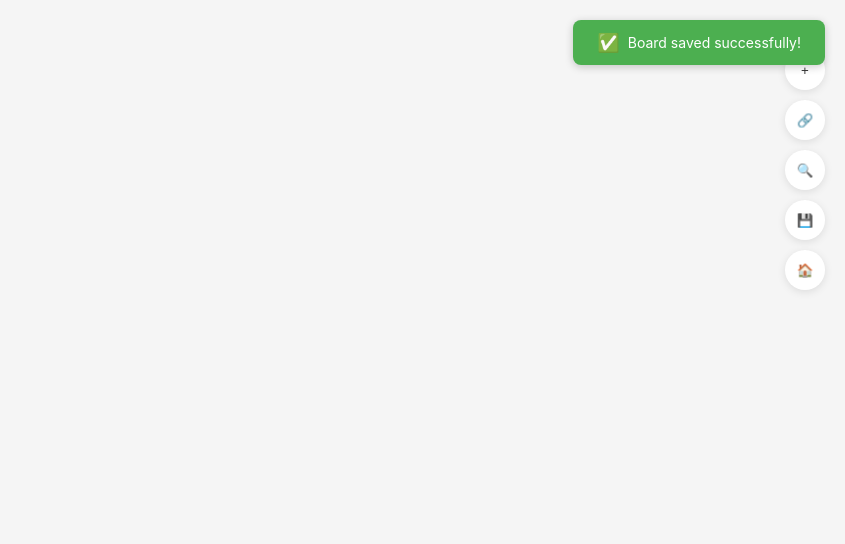
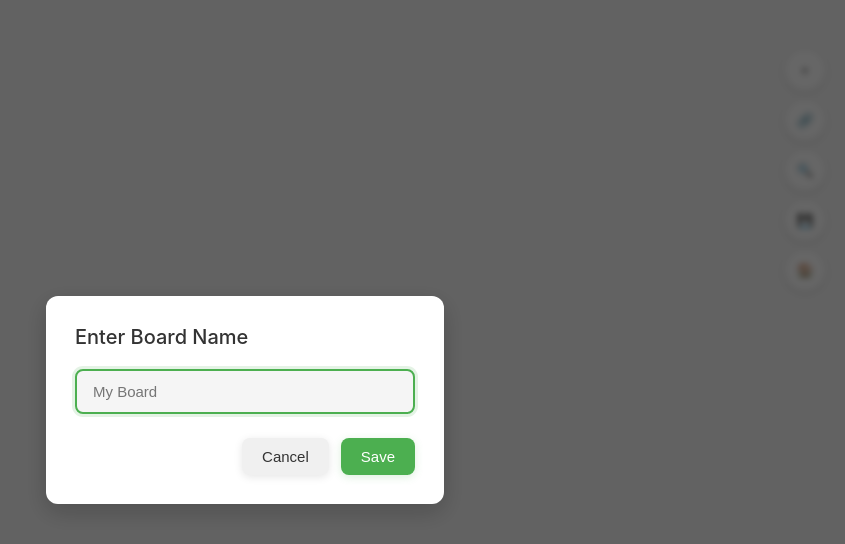
Before and after one commit to mucahit-sahin/CluesApp, an Electron app: page board.html in a window 1200 px wide. Both pictures are taken after a click on the button "Save Board". Shown: the whole page, without its empty margins (355-1200 px from the left). Drawn offline with Linux system fonts and the light colour scheme; no server answers.

Commit message:
Add board name modal for improved board management
- Introduced a modal for entering a board name when saving for the first time.
- Updated JavaScript to handle modal visibility and input validation.
- Enhanced user experience by allowing users to specify a custom board name before saving.
- Refactored save functionality to accommodate the new board name input.

```diff
--- a/board.html
+++ b/board.html
@@ -439,6 +439,115 @@
         .notification .icon {
             font-size: 18px;
         }
+
+        .modal-overlay {
+            position: fixed;
+            top: 0;
+            left: 0;
+            right: 0;
+            bottom: 0;
+            background: rgba(0, 0, 0, 0.6);
+            display: none;
+            justify-content: center;
+            align-items: center;
+            z-index: 2000;
+            backdrop-filter: blur(3px);
+            transition: opacity 0.2s ease;
+            opacity: 0;
+        }
+
+        .modal-overlay.visible {
+            display: flex;
+            opacity: 1;
+        }
+
+        .modal {
+            background: var(--card-bg);
+            border-radius: 12px;
+            padding: 28px;
+            width: 340px;
+            box-shadow: 0 8px 24px rgba(0, 0, 0, 0.2);
+            transform: translateY(20px);
+            transition: transform 0.3s ease;
+            border: 1px solid rgba(255, 255, 255, 0.1);
+        }
+
+        .modal-overlay.visible .modal {
+            transform: translateY(0);
+        }
+
+        .modal-title {
+            font-size: 20px;
+            margin-bottom: 20px;
+            color: var(--text-color);
+            font-weight: 500;
+        }
+
+        .modal input {
+            width: 100%;
+            padding: 12px 16px;
+            border: 2px solid var(--border-color);
+            border-radius: 8px;
+            font-size: 15px;
+            margin-bottom: 24px;
+            background: var(--bg-color);
+            color: var(--text-color);
+            box-sizing: border-box;
+            transition: all 0.2s ease;
+        }
+
+        .modal input:focus {
+            outline: none;
+            border-color: #4CAF50;
+            box-shadow: 0 0 0 3px rgba(76, 175, 80, 0.15);
+        }
+
+        .modal input.error {
+            border-color: #ff4444;
+            box-shadow: 0 0 0 3px rgba(255, 68, 68, 0.15);
+        }
+
+        .modal-buttons {
+            display: flex;
+            justify-content: flex-end;
+            gap: 12px;
+        }
+
+        .modal button {
+            padding: 10px 20px;
+            border: none;
+            border-radius: 8px;
+            cursor: pointer;
+            font-size: 15px;
+            font-weight: 500;
+            transition: all 0.2s ease;
+        }
+
+        .modal button:hover {
+            transform: translateY(-2px);
+        }
+
+        .modal button.primary {
+            background: #4CAF50;
+            color: white;
+            box-shadow: 0 2px 8px rgba(76, 175, 80, 0.2);
+        }
+
+        .modal button.primary:hover {
+            background: #43a047;
+            box-shadow: 0 4px 12px rgba(76, 175, 80, 0.3);
+        }
+
+        .modal button.secondary {
+            background: var(--menu-hover);
+            color: var(--text-color);
+            box-shadow: 0 2px 8px rgba(0, 0, 0, 0.1);
+        }
+
+        .modal button.secondary:hover {
+            background: var(--toolbar-hover);
+            box-shadow: 0 4px 12px rgba(0, 0, 0, 0.15);
+        }
     </style>
 </head>
 <body>
@@ -500,6 +609,16 @@
         <div class="color-option" data-color="#DCD3FF" style="background-color: #DCD3FF;" title="Vibrant Lavender"></div>
         <div class="color-option" data-color="#FFC8A2" style="background-color: #FFC8A2;" title="Vibrant Peach"></div>
     </div>
+    <div class="modal-overlay" id="boardNameModal">
+        <div class="modal">
+            <div class="modal-title">Enter Board Name</div>
+            <input type="text" id="boardNameInput" placeholder="My Board">
+            <div class="modal-buttons">
+                <button class="secondary" id="cancelBoardName">Cancel</button>
+                <button class="primary" id="saveBoardName">Save</button>
+            </div>
+        </div>
+    </div>
     <script src="renderer.js"></script>
 </body>
 </html>
--- a/renderer.js
+++ b/renderer.js
@@ -13,6 +13,14 @@ const boldBtn = document.getElementById("boldBtn");
 const italicBtn = document.getElementById("italicBtn");
 const underlineBtn = document.getElementById("underlineBtn");
 const strikeBtn = document.getElementById("strikeBtn");
+
+// Add board name modal elements
+const boardNameModal = document.getElementById("boardNameModal");
+const boardNameInput = document.getElementById("boardNameInput");
+const saveBoardNameBtn = document.getElementById("saveBoardName");
+const cancelBoardNameBtn = document.getElementById("cancelBoardName");
+
+let boardName = null;
 
 // Initialize theme
 async function initializeTheme() {
@@ -38,6 +46,9 @@ if (boardId) {
 }
 
 function loadBoardData(boardData) {
+  // Store board name
+  boardName = boardData.name;
+
   // Clear existing board
   board.innerHTML = "";
   connections = [];
@@ -88,7 +99,7 @@ function saveBoardData() {
 
   const boardData = {
     id: boardId || Date.now().toString(),
-    name: `Board ${new Date().toLocaleDateString()}`,
+    name: boardName || `Board ${new Date().toLocaleDateString()}`,
     notes,
     connections: connectionData,
   };
@@ -98,8 +109,32 @@ function saveBoardData() {
 
 // Event listeners for save and return
 saveBoardBtn.addEventListener("click", () => {
-  saveBoardData();
-  showNotification("Board saved successfully!");
+  if (!boardId && !boardName) {
+    // First time saving, show modal
+    boardNameModal.classList.add("visible");
+    boardNameInput.focus();
+  } else {
+    saveBoardData();
+    showNotification("Board saved successfully!");
+  }
+});
+
+// Handle board name modal
+saveBoardNameBtn.addEventListener("click", () => {
+  const name = boardNameInput.value.trim();
+  if (name) {
+    boardName = name;
+    boardNameModal.classList.remove("visible");
+    saveBoardData();
+    showNotification("Board saved successfully!");
+  } else {
+    boardNameInput.classList.add("error");
+  }
+});
+
+cancelBoardNameBtn.addEventListener("click", () => {
+  boardNameModal.classList.remove("visible");
+  boardNameInput.value = "";
 });
 
 // Handle board saved response
```
